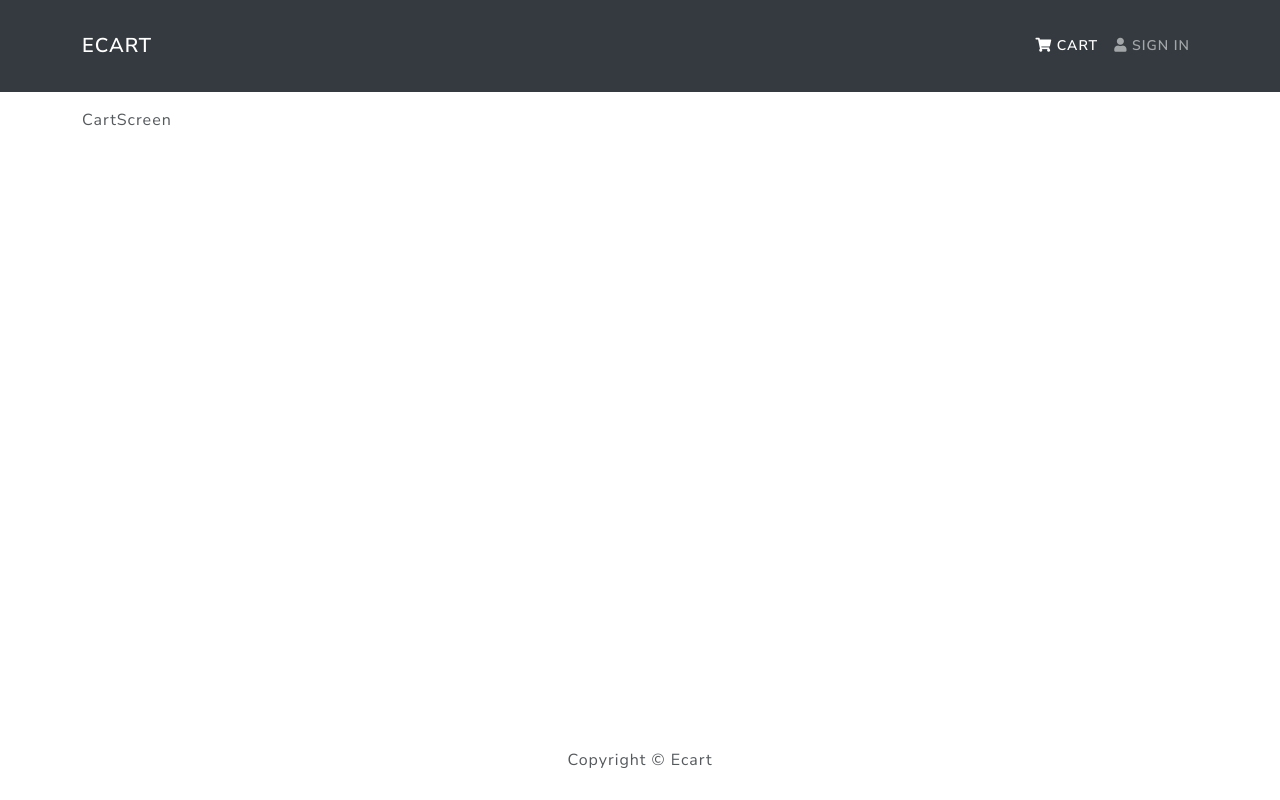
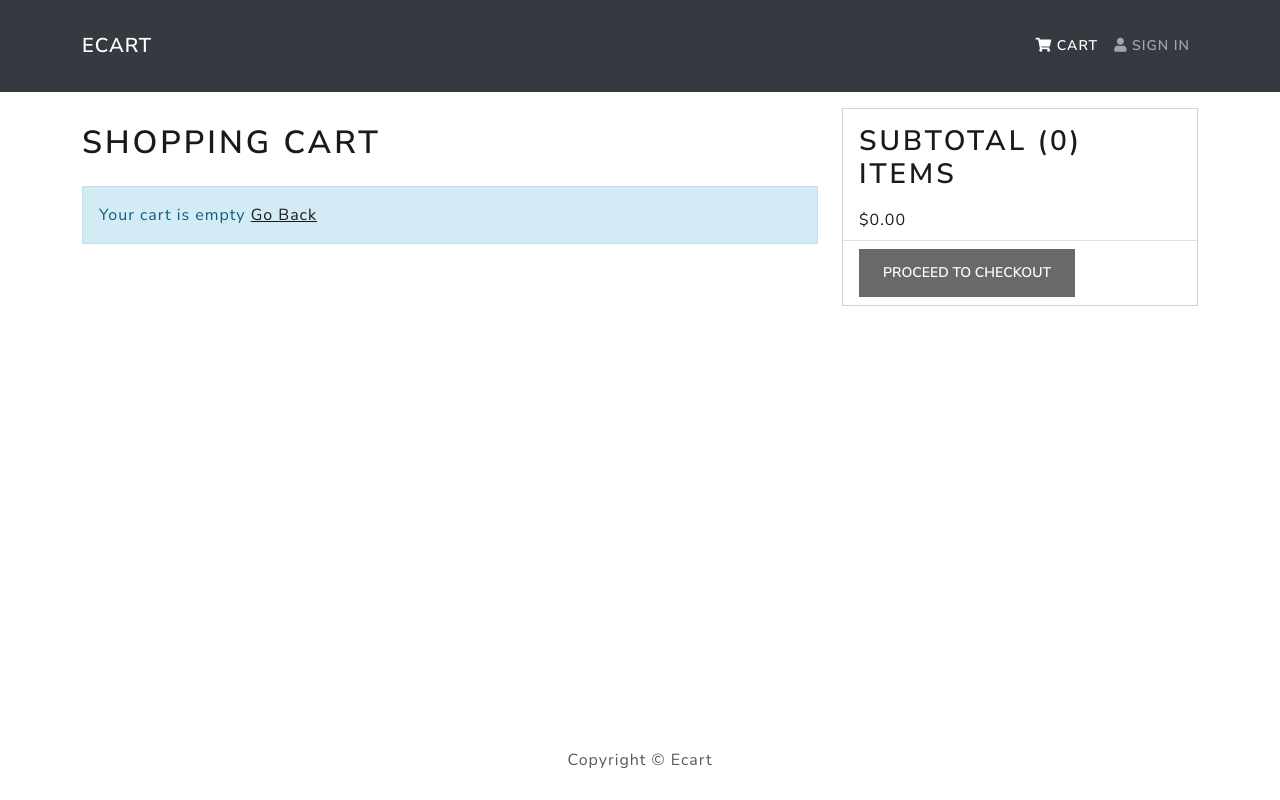
Before and after one commit to Shubhofficial1/ecart, a React (Create React App) app in the folder frontend/: page /cart in a window 1280 px wide. Built offline with nearby package versions, Linux system fonts and the light colour scheme.

Commit message:
Shopping cart functionality

```diff
--- a/frontend/src/App.css
+++ b/frontend/src/App.css
@@ -7,6 +7,16 @@
   min-height: 80vh;
 }
 
+h1 {
+  font-size: 1.8rem;
+  padding: 1rem 0;
+}
+
+h2 {
+  font-size: 1.4rem;
+  padding: 0.5rem 0;
+}
+
 h3 {
   padding: 1rem 0;
 }
--- /dev/null
+++ b/frontend/src/actions/cartActions.js
@@ -0,0 +1,29 @@
+import axios from "axios";
+import { CART_ADD_ITEM, CART_REMOVE_ITEM } from "../constants/cartConstants";
+
+export const addToCart = (id, qty) => async (dispatch, getState) => {
+  const { data } = await axios.get(`/api/v1/products/${id}`);
+
+  dispatch({
+    type: CART_ADD_ITEM,
+    payload: {
+      product: data._id,
+      name: data.name,
+      image: data.image,
+      price: data.price,
+      countInStock: data.countInStock,
+      qty,
+    },
+  });
+
+  localStorage.setItem("cartItems", JSON.stringify(getState().cart.cartItems));
+};
+
+export const removeFromCart = (id) => async (dispatch, getState) => {
+  dispatch({
+    type: CART_REMOVE_ITEM,
+    payload: id,
+  });
+
+  localStorage.setItem("cartItems", JSON.stringify(getState().cart.cartItems));
+};
--- a/frontend/src/components/Loader.js
+++ b/frontend/src/components/Loader.js
@@ -13,7 +13,7 @@
         display: "block",
       }}
     >
-      <span class="sr-only">Loading...</span>
+      <span className="sr-only">Loading...</span>
     </Spinner>
   );
 };
--- /dev/null
+++ b/frontend/src/constants/cartConstants.js
@@ -0,0 +1,2 @@
+export const CART_ADD_ITEM = "CART_ADD_ITEM";
+export const CART_REMOVE_ITEM = "CART_REMOVE_ITEM";
--- /dev/null
+++ b/frontend/src/reducers/cartReducers.js
@@ -0,0 +1,33 @@
+import { CART_ADD_ITEM, CART_REMOVE_ITEM } from "../constants/cartConstants.js";
+
+export const cartReducer = (state = { cartItems: [] }, action) => {
+  switch (action.type) {
+    case CART_ADD_ITEM:
+      const item = action.payload;
+
+      const existItem = state.cartItems.find((x) => x.product === item.product);
+
+      if (existItem) {
+        return {
+          ...state,
+          cartItems: state.cartItems.map((x) =>
+            x.product === existItem.product ? item : x
+          ),
+        };
+      } else {
+        return {
+          ...state,
+          cartItems: [...state.cartItems, item],
+        };
+      }
+
+    case CART_REMOVE_ITEM:
+      return {
+        ...state,
+        cartItems: state.cartItems.filter((x) => x.product !== action.payload),
+      };
+
+    default:
+      return state;
+  }
+};
--- a/frontend/src/screens/CartScreen.js
+++ b/frontend/src/screens/CartScreen.js
@@ -1,7 +1,123 @@
-import React from "react";
+import React, { useEffect } from "react";
+import { Link, useSearchParams } from "react-router-dom";
+import { useDispatch, useSelector } from "react-redux";
+import { useParams, useNavigate } from "react-router-dom";
+import {
+  Row,
+  Col,
+  ListGroup,
+  Image,
+  Form,
+  Button,
+  Card,
+} from "react-bootstrap";
+import Message from "../components/Message";
+import { addToCart, removeFromCart } from "../actions/cartActions";
 
 const CartScreen = () => {
-  return <div>CartScreen</div>;
+  const [searchParams] = useSearchParams();
+  const { id: productId } = useParams();
+  const qty = Number(searchParams.toString().split("=")[1]);
+
+  const dispatch = useDispatch();
+  const cart = useSelector((state) => state.cart);
+  const { cartItems } = cart;
+
+  const navigate = useNavigate();
+
+  useEffect(() => {
+    if (productId) {
+      dispatch(addToCart(productId, qty));
+    }
+  }, [dispatch, productId, qty]);
+
+  const removeFromCartHandler = (id) => {
+    dispatch(removeFromCart(id));
+  };
+
+  const checkoutHandler = () => {
+    navigate("/login?redirect=shipping");
+  };
+  return (
+    <Row>
+      <Col md={8}>
+        <h1>Shopping Cart</h1>
+        {cartItems.length === 0 ? (
+          <Message>
+            Your cart is empty <Link to="/">Go Back</Link>
+          </Message>
+        ) : (
+          <ListGroup variant="flush">
+            {cartItems.map((item) => (
+              <ListGroup.Item key={item.product}>
+                <Row>
+                  <Col md={2}>
+                    <Image src={item.image} alt={item.name} fluid rounded />
+                  </Col>
+                  <Col md={3}>
+                    <Link to={`/product/${item.product}`}>{item.name}</Link>
+                  </Col>
+                  <Col md={2}>${item.price}</Col>
+                  <Col md={2}>
+                    <Form.Control
+                      as="select"
+                      value={item.qty}
+                      onChange={(e) =>
+                        dispatch(
+                          addToCart(item.product, Number(e.target.value))
+                        )
+                      }
+                    >
+                      {[...Array(item.countInStock).keys()].map((x) => (
+                        <option key={x + 1} value={x + 1}>
+                          {x + 1}
+                        </option>
+                      ))}
+                    </Form.Control>
+                  </Col>
+                  <Col md={2}>
+                    <Button
+                      type="button"
+                      variant="light"
+                      onClick={() => removeFromCartHandler(item.product)}
+                    >
+                      <i className="fas fa-trash"></i>
+                    </Button>
+                  </Col>
+                </Row>
+              </ListGroup.Item>
+            ))}
+          </ListGroup>
+        )}
+      </Col>
+      <Col md={4}>
+        <Card>
+          <ListGroup variant="flush">
+            <ListGroup.Item>
+              <h2>
+                Subtotal ({cartItems.reduce((acc, item) => acc + item.qty, 0)})
+                items
+              </h2>
+              $
+              {cartItems
+                .reduce((acc, item) => acc + item.qty * item.price, 0)
+                .toFixed(2)}
+            </ListGroup.Item>
+            <ListGroup.Item>
+              <Button
+                type="button"
+                className="btn-block"
+                disabled={cartItems.length === 0}
+                onClick={checkoutHandler}
+              >
+                Proceed To Checkout
+              </Button>
+            </ListGroup.Item>
+          </ListGroup>
+        </Card>
+      </Col>
+    </Row>
+  );
 };
 
 export default CartScreen;
--- a/frontend/src/store.js
+++ b/frontend/src/store.js
@@ -4,13 +4,21 @@
   productListReducer,
   productDetailsReducer,
 } from "./reducers/productReducers.js";
+import { cartReducer } from "./reducers/cartReducers.js";
+
+const cartItemsFromStorage = localStorage.getItem("cartItems")
+  ? JSON.parse(localStorage.getItem("cartItems"))
+  : [];
 
 const store = configureStore({
   reducer: {
     productList: productListReducer,
     productDetails: productDetailsReducer,
+    cart: cartReducer,
   },
-  preloadedState: {},
+  preloadedState: {
+    cart: { cartItems: cartItemsFromStorage },
+  },
   middleware: [thunk],
 });
 
```
